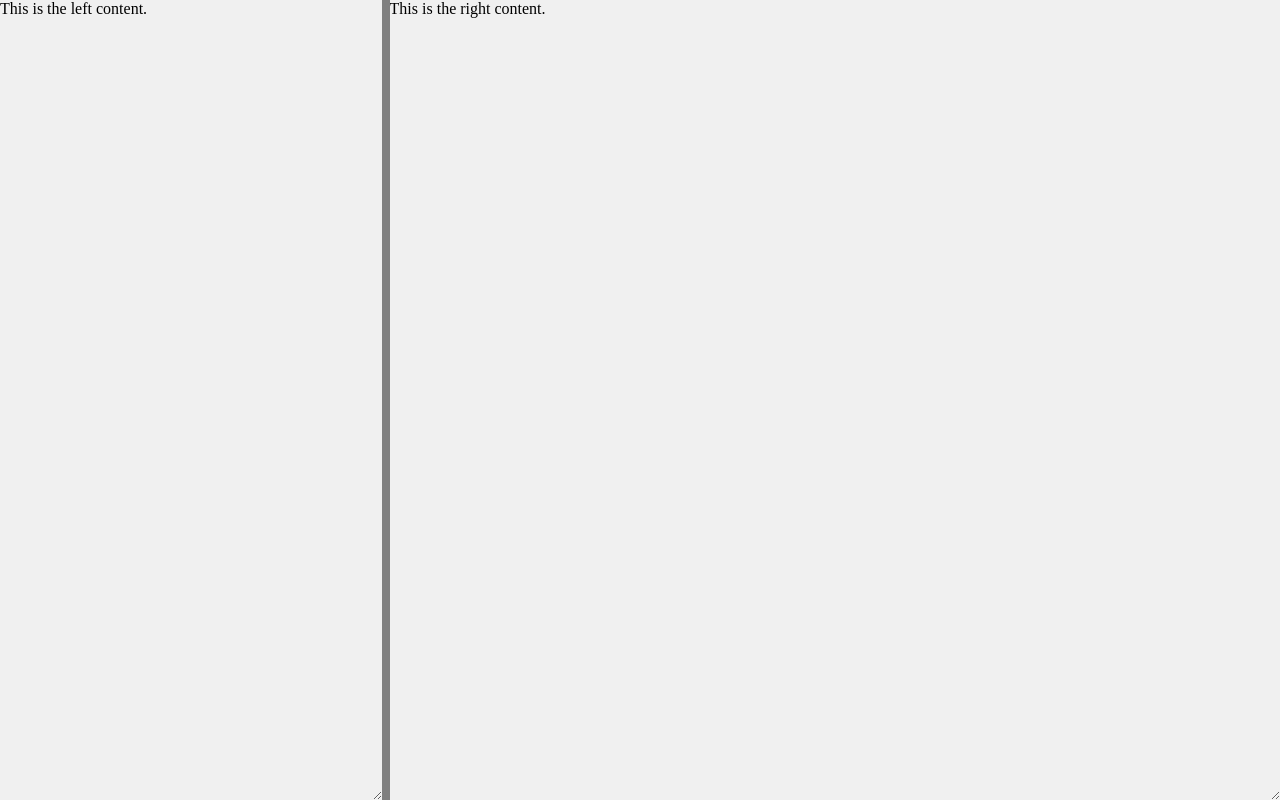
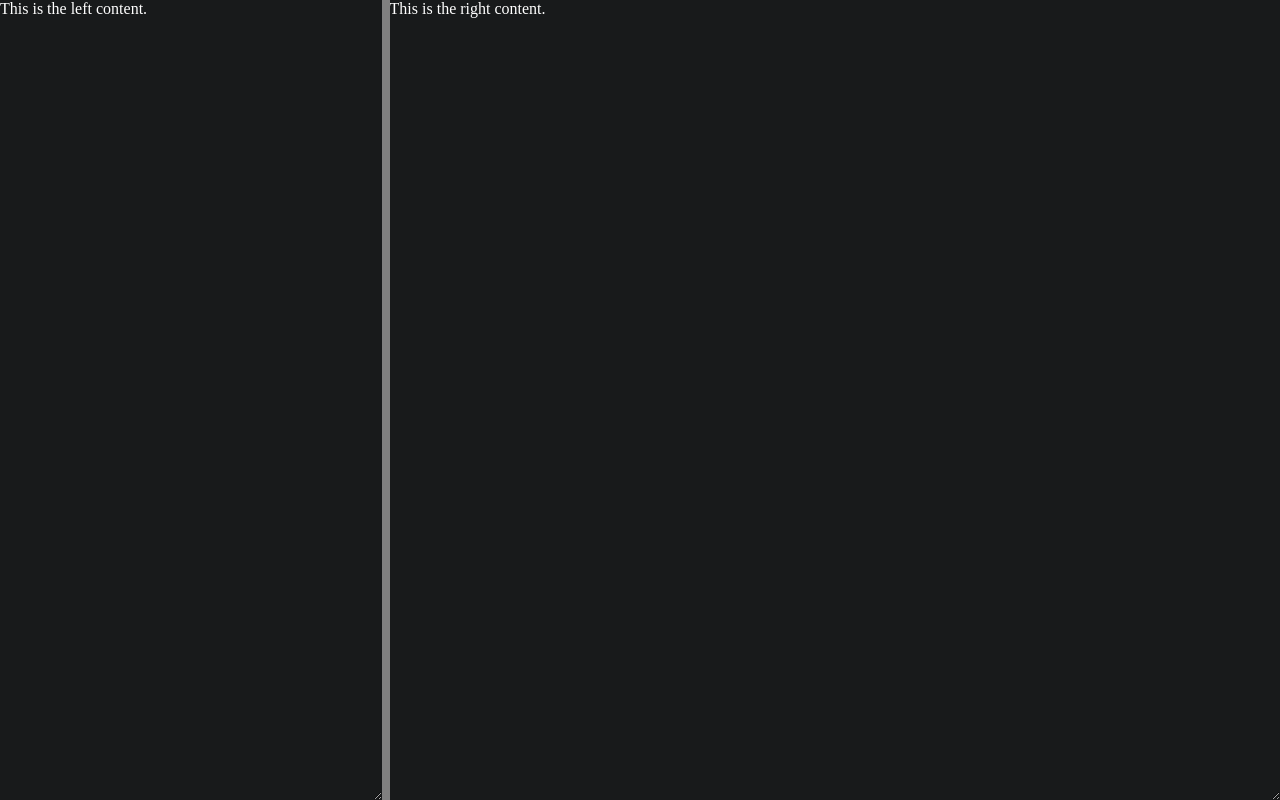
Before and after one commit to wayne23123/documentRepository, a plain HTML site: page layout/ResizableLayout.html in a window 1280 px wide. Drawn offline with Linux system fonts and the light colour scheme.

Commit message:
ResizableLayout樣式修正

```diff
--- a/layout/ResizableLayout.html
+++ b/layout/ResizableLayout.html
@@ -19,14 +19,16 @@
       .left {
         width: 30%;
         overflow: auto;
-        background-color: #f0f0f0;
+        background-color: #181a1b;
+        color: #fff;
         resize: horizontal;
       }
 
       .right {
         width: 70%;
         overflow: auto;
-        background-color: #f0f0f0;
+        background-color: #181a1b;
+        color: #fff;
         resize: horizontal;
       }
 
```
